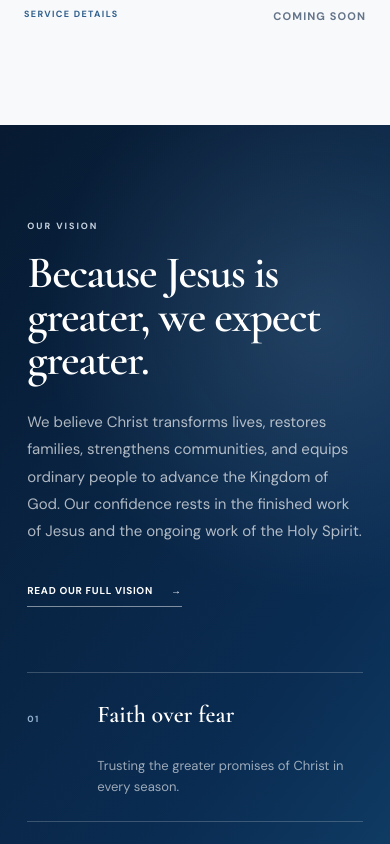
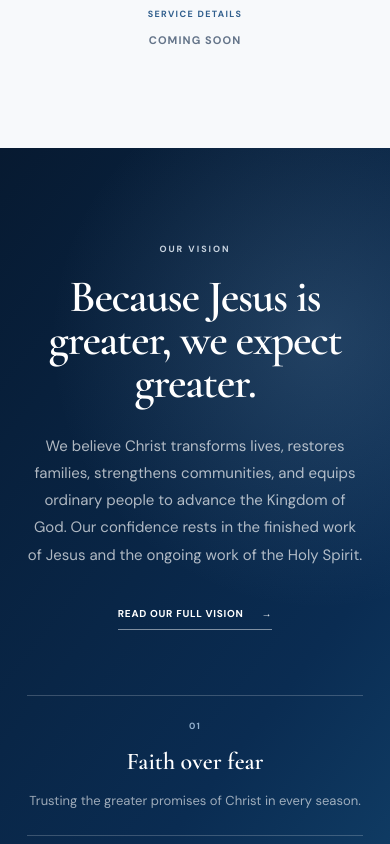
Before and after one commit to frankbjj23/pastor-troy-site, a Next.js app: page / in a window 390 px wide. Shown: the part 3480-4324 px from the top of the page. Built offline with nearby package versions, Linux system fonts and the light colour scheme.

Commit message:
Center mobile site content

```diff
--- a/app/globals.css
+++ b/app/globals.css
@@ -1671,7 +1671,18 @@ footer {
 }
 
 @media (max-width: 520px) {
+  .home-page,
+  .about-page { text-align: center; }
   .brand span { display: none; }
+  .hero-kicker,
+  .hero-actions,
+  .footer-links,
+  .ministry-grid figcaption,
+  .experience-steps > span { justify-content: center; }
+  .hero-logo,
+  .vision-link,
+  .pastor-story-link,
+  .footer-logo { margin-right: auto; margin-left: auto; }
   .hero-pastor { width: 72%; height: 310px; }
   .pathways { grid-template-columns: 1fr; }
   .pathway-card,
@@ -1682,17 +1693,40 @@ footer {
   }
   .pathway-card:last-child { border-bottom: 0; }
   .pathway-card p { min-height: 0; }
+  .visit-note {
+    flex-direction: column;
+    align-items: center;
+    justify-content: center;
+    gap: 10px;
+  }
   .slogan-section,
   .messages-section,
   .ministry-section,
   .prayer-section { padding-top: 90px; padding-bottom: 90px; }
   .vision-preview h2 { font-size: 45px; }
-  .vision-pillars article { padding: 24px 0; }
+  .vision-pillars article {
+    padding: 24px 0;
+    grid-template-columns: 1fr;
+    gap: 10px;
+  }
+  .vision-pillars article p { grid-column: auto; }
   .vision-pillars h3 { font-size: 24px; }
   .messages-experience { min-height: 730px; background-position: 56% center; }
   .experience-copy { margin: 18px 18px 158px; padding: 31px 23px; }
   .experience-copy > strong { font-size: 43px; }
   .experience-steps { left: 18px; right: 18px; bottom: 18px; }
+  .message-copy blockquote,
+  .pastor-story-copy blockquote {
+    padding: 19px 0;
+    border-left: 0;
+    border-top: 1px solid currentColor;
+    border-bottom: 1px solid currentColor;
+  }
+  .message-image > span {
+    left: 20px;
+    right: 20px;
+    text-align: center;
+  }
   .message-image { min-height: 380px; }
   .pastor-photo { min-height: 500px; }
   .about-hero { min-height: 810px; padding-top: 132px; }
@@ -1710,15 +1744,28 @@ footer {
   .expectation-grid { grid-template-columns: 1fr; }
   .expectation-grid article { min-height: 205px; }
   .vision-manifesto { padding-top: 85px; padding-bottom: 85px; }
-  .how-we-live-list article { grid-template-columns: 42px 1fr; gap: 14px; }
+  .how-we-live-list article {
+    grid-template-columns: 1fr;
+    gap: 10px;
+  }
+  .how-we-live-list article > span { padding-top: 0; }
   .pastor-story-photo { height: 440px; min-height: 0; }
+  .pastor-story-photo > div { text-align: center; }
   .pastor-details { grid-template-columns: 1fr; padding: 75px 18px; }
   .pastor-details article { min-height: 0; }
   .about-closing { min-height: 620px; padding-left: 24px; padding-right: 24px; }
   .about-closing::after { right: -65%; }
+  .about-closing > div,
+  .connect-section > div { width: 100%; margin-right: auto; margin-left: auto; }
   .ministry-grid { grid-template-rows: 360px 260px 260px; }
+  .prayer-section > div:last-child {
+    padding: 32px 0 0;
+    border-left: 0;
+    border-top: 1px solid var(--silver);
+  }
   .connect-section { min-height: 600px; }
   .connect-section > img { width: 100%; }
+  footer .footer-meta { text-align: center; }
 }
 
 @media (prefers-reduced-motion: reduce) {
--- a/app/page.tsx
+++ b/app/page.tsx
@@ -49,7 +49,7 @@ const pathways = [
 
 export default function Home() {
   return (
-    <main>
+    <main className="home-page">
       <header className="site-header">
         <a className="brand" href="#home" aria-label="Greater Expectation Church home">
           <img src="/images/greater-expectation-logo.jpg" alt="" />
```
